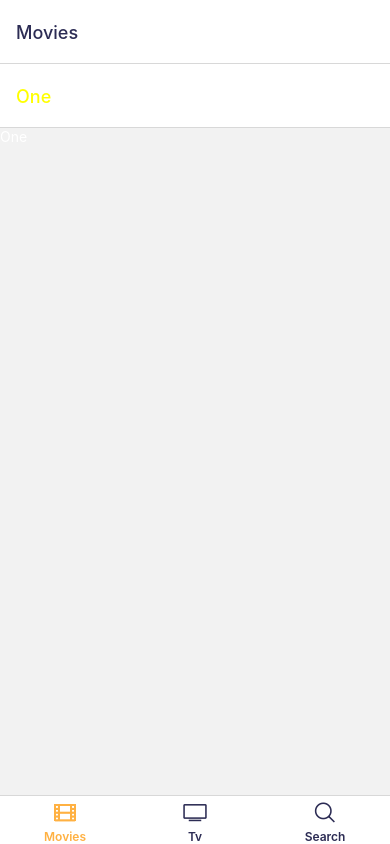
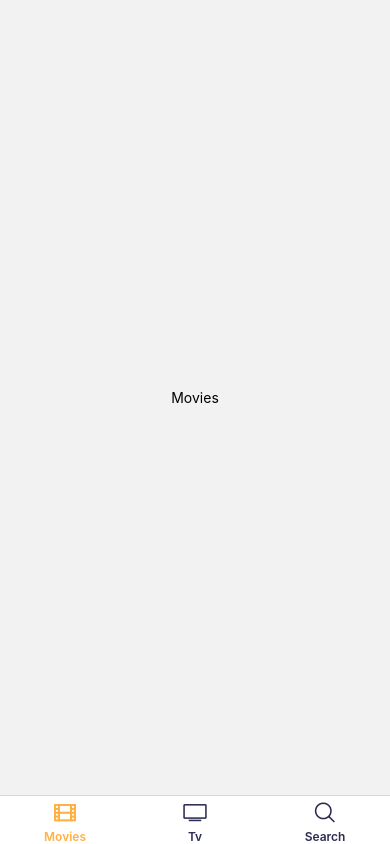
Before and after one commit to Hayeon-Lee/noovies, a React Native app: screen /Movies in a window 390 px wide. Built offline with nearby package versions, Linux system fonts and the light colour scheme.

Commit message:
feat: Combine Stack with Movie Tab

```diff
--- a/App.js
+++ b/App.js
@@ -11,6 +11,7 @@
 } from "@react-navigation/native";
 import Tabs from "./navigation/Tabs";
 import Stack from "./navigation/Stack";
+import Root from "./navigation/Root";
 
 SplashScreen.preventAutoHideAsync();
 
@@ -32,7 +33,7 @@
       onReady={onLayoutRootView}
       theme={isDark ? DarkTheme : DefaultTheme}
     >
-      <Tabs />
+      <Root />
     </NavigationContainer>
   );
 }
--- /dev/null
+++ b/navigation/Root.js
@@ -0,0 +1,15 @@
+import React from "react";
+import { createNativeStackNavigator } from "@react-navigation/native-stack";
+import Tabs from "./Tabs";
+import Stack from "./Stack";
+
+const Nav = createNativeStackNavigator();
+
+const Root = () => (
+  <Nav.Navigator screenOptions={{ headerShown: false }}>
+    <Nav.Screen name="Tabs" component={Tabs} />
+    <Nav.Screen name="Stack" component={Stack} />
+  </Nav.Navigator>
+);
+
+export default Root;
--- a/navigation/Stack.js
+++ b/navigation/Stack.js
@@ -1,20 +1,21 @@
 import React from "react";
 import { createNativeStackNavigator } from "@react-navigation/native-stack";
 import { View, Text, TouchableOpacity } from "react-native";
+import { BLACK_COLOR } from "../colors";
 
 const ScreenOne = ({ navigation: { navigate } }) => (
   <TouchableOpacity onPress={() => navigate("Two")}>
-    <Text style={{ color: "white" }}>One</Text>
+    <Text style={{ color: BLACK_COLOR }}>go to two</Text>
   </TouchableOpacity>
 );
 const ScreenTwo = ({ navigation: { navigate } }) => (
   <TouchableOpacity onPress={() => navigate("Three")}>
-    <Text style={{ color: "white" }}>Two</Text>
+    <Text style={{ color: BLACK_COLOR }}>go to three</Text>
   </TouchableOpacity>
 );
-const ScreenThree = ({ navigation: { setOptions } }) => (
-  <TouchableOpacity onPress={() => setOptions({ title: "Hello!" })}>
-    <Text style={{ color: "white" }}>Change title</Text>
+const ScreenThree = ({ navigation: { navigate } }) => (
+  <TouchableOpacity onPress={() => navigate("Tabs", { screen: "Search" })}>
+    <Text style={{ color: BLACK_COLOR }}>Change title</Text>
   </TouchableOpacity>
 );
 
@@ -23,7 +24,6 @@
 const Stack = () => (
   <NativeStack.Navigator
     screenOptions={{
-      headerTintColor: "yellow",
       headerBackTitleVisible: false,
     }}
   >
--- a/navigation/Tabs.js
+++ b/navigation/Tabs.js
@@ -5,7 +5,6 @@
 import Tv from "../screens/Tv";
 import { YELLOW_COLOR, BLACK_COLOR, WHITE_COLOR } from "../colors";
 import { Ionicons } from "@expo/vector-icons";
-import Stack from "./Stack";
 
 const Tab = createBottomTabNavigator();
 
@@ -28,11 +27,12 @@
           fontSize: 12,
           fontWeight: "600",
         },
+        headerShown: false,
       }}
     >
       <Tab.Screen
         name="Movies"
-        component={Stack}
+        component={Movies}
         options={{
           tabBarIcon: ({ color, size }) => (
             <Ionicons name={"film-outline"} color={color} size={size} />
--- a/screens/Movies.js
+++ b/screens/Movies.js
@@ -1,10 +1,15 @@
 import React from "react";
-import { View, Text } from "react-native";
+import { TouchableOpacity, Text } from "react-native";
 
-const Movies = () => {
-  <View style={{ flex: 1, justifyContent: "center", alignItems: "center" }}>
-    <Text>Movies</Text>
-  </View>;
+const Movies = ({ navigation: { navigate } }) => {
+  return (
+    <TouchableOpacity
+      onPress={() => navigate("Stack", { screen: "Three" })}
+      style={{ flex: 1, justifyContent: "center", alignItems: "center" }}
+    >
+      <Text>Movies</Text>
+    </TouchableOpacity>
+  );
 };
 
 export default Movies;
--- a/screens/Search.js
+++ b/screens/Search.js
@@ -1,10 +1,13 @@
 import React from "react";
 import { View, Text } from "react-native";
+import { BLACK_COLOR } from "../colors";
 
 const Search = () => {
-  <View style={{ flex: 1, justifyContent: "center", alignItems: "center" }}>
-    <Text>Search</Text>
-  </View>;
+  return (
+    <View style={{ flex: 1, justifyContent: "center", alignItems: "center" }}>
+      <Text style={{ color: BLACK_COLOR }}>Search</Text>
+    </View>
+  );
 };
 
 export default Search;
--- a/screens/Tv.js
+++ b/screens/Tv.js
@@ -1,10 +1,13 @@
 import React from "react";
 import { View, Text } from "react-native";
+import { BLACK_COLOR } from "../colors";
 
 const Tv = () => {
-  <View style={{ flex: 1, justifyContent: "center", alignItems: "center" }}>
-    <Text>TV</Text>
-  </View>;
+  return (
+    <View style={{ flex: 1, justifyContent: "center", alignItems: "center" }}>
+      <Text style={{ color: BLACK_COLOR }}>TV</Text>
+    </View>
+  );
 };
 
 export default Tv;
```
